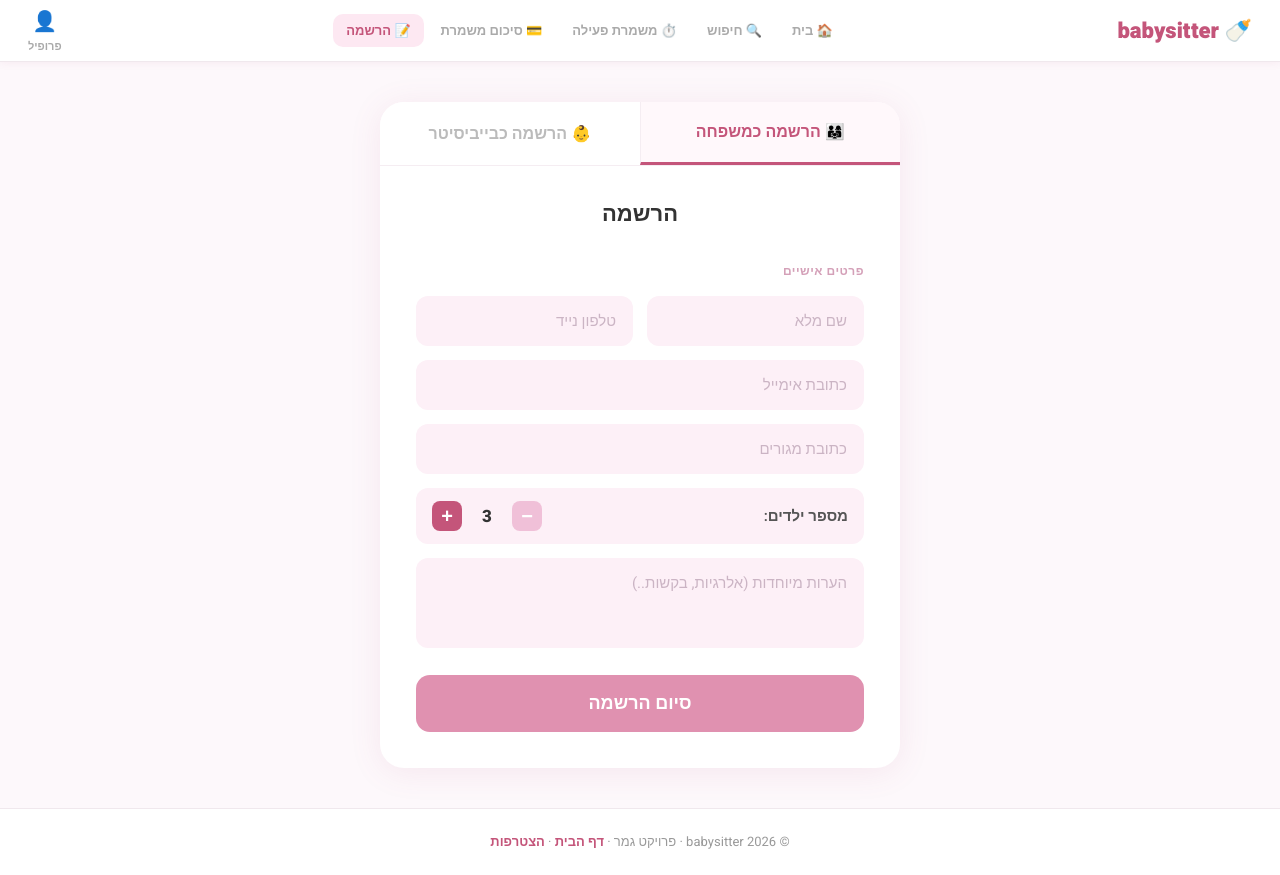
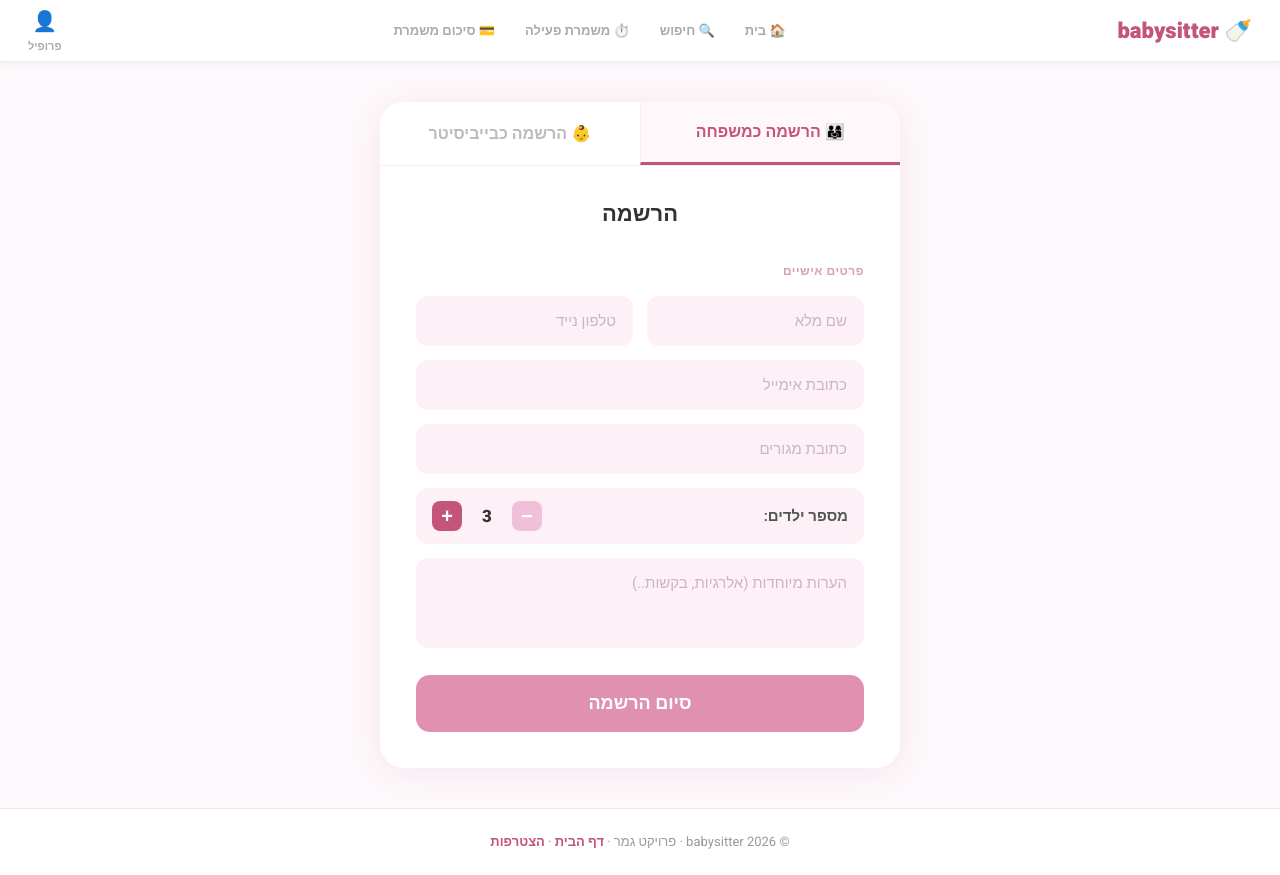
Before and after one commit to danagreenberg/babysitter-client, a plain HTML site: page register.html in a window 1280 px wide. Drawn offline with Linux system fonts and the light colour scheme.

Commit message:
navbar update

```diff
--- a/register.html
+++ b/register.html
@@ -18,7 +18,6 @@
     <a class="nav-link " href="family-search.html">🔍 חיפוש</a>
     <a class="nav-link " href="active-shift.html">⏱️ משמרת פעילה</a>
     <a class="nav-link " href="shift-summary.html">💳 סיכום משמרת</a>
-    <a class="nav-link active" href="register.html">📝 הרשמה</a>
   </div>
   <div class="nav-right">
     <a class="nav-icon" href="register.html"><span>👤</span><span>פרופיל</span></a>
```
Also changed, not shown: index.html (+0 -1 lines).
